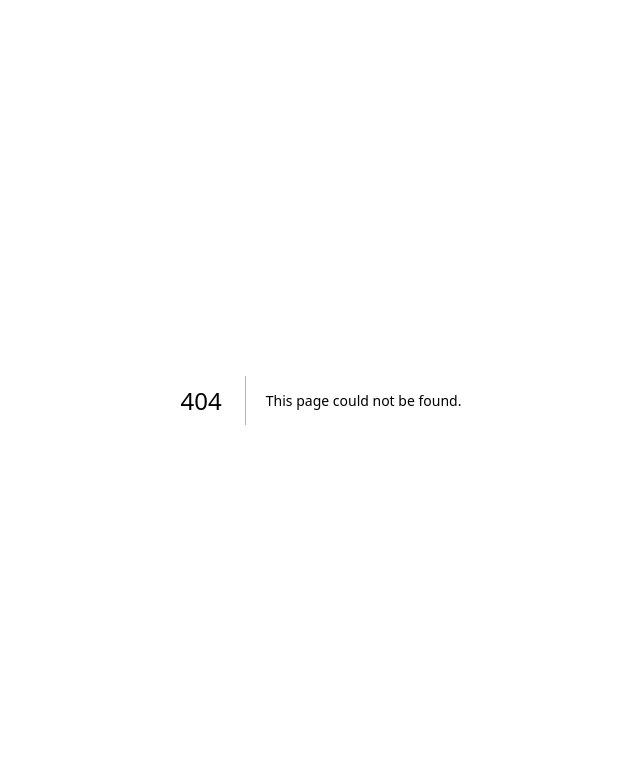
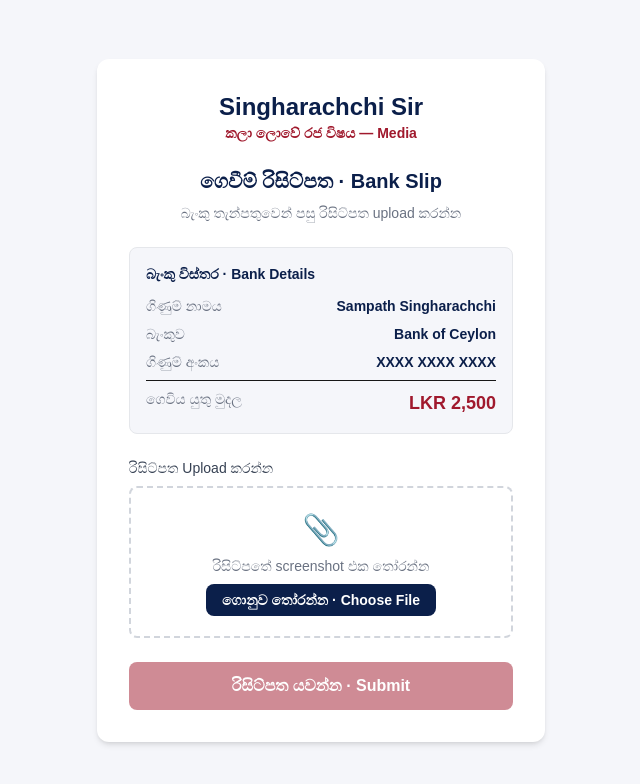
Before and after one commit to MKPGAP/singharachchi-lms, a Next.js app: page /payment in a window 1280 px wide. Before the commit this address had no page. Shown: the top 784 px of the page, without its empty margins (319-959 px from the left). Built offline with nearby package versions, Linux system fonts and the light colour scheme.

Commit message:
Add payment bank slip page

```diff
--- /dev/null
+++ b/app/payment/page.tsx
@@ -0,0 +1,124 @@
+'use client'
+import { useState } from 'react'
+
+export default function PaymentPage() {
+  const [file, setFile] = useState<File | null>(null)
+  const [uploading, setUploading] = useState(false)
+  const [success, setSuccess] = useState(false)
+
+  const handleUpload = async () => {
+    if (!file) return
+    setUploading(true)
+    // Upload logic will be added with Supabase storage
+    setTimeout(() => {
+      setUploading(false)
+      setSuccess(true)
+    }, 2000)
+  }
+
+  if (success) {
+    return (
+      <main className="min-h-screen bg-[#F5F6FA] flex items-center justify-center">
+        <div className="bg-white rounded-xl shadow-md p-8 w-full max-w-md text-center">
+          <div className="text-5xl mb-4">✅</div>
+          <h2 className="text-xl font-bold text-[#0B1F4A] mb-2">
+            ගෙවීම් රිසිට්පත යවා ඇත!
+          </h2>
+          <p className="text-gray-500 text-sm mb-6">
+            සිංහආරච්චි සර් විසින් අනුමත කළ පසු ඔබට email දැනුම්දීමක් ලැබේ.
+          </p>
+          <a href="/" className="bg-[#0B1F4A] text-white px-6 py-3 rounded-lg font-semibold hover:bg-[#1A3A7A] transition">
+            මුල් පිටුවට · Home
+          </a>
+        </div>
+      </main>
+    )
+  }
+
+  return (
+    <main className="min-h-screen bg-[#F5F6FA] flex items-center justify-center">
+      <div className="bg-white rounded-xl shadow-md p-8 w-full max-w-md">
+        {/* Header */}
+        <div className="text-center mb-6">
+          <h1 className="text-2xl font-bold text-[#0B1F4A]">
+            Singharachchi Sir
+          </h1>
+          <p className="text-[#A0192D] text-sm font-semibold">
+            කලා ලොවේ රජ විෂය — Media
+          </p>
+        </div>
+
+        <h2 className="text-xl font-bold text-[#0B1F4A] mb-2 text-center">
+          ගෙවීම් රිසිට්පත · Bank Slip
+        </h2>
+        <p className="text-center text-gray-500 text-sm mb-6">
+          බැංකු තැන්පතුවෙන් පසු රිසිට්පත upload කරන්න
+        </p>
+
+        {/* Bank Details */}
+        <div className="bg-[#F5F6FA] rounded-lg p-4 mb-6 border border-gray-200">
+          <h3 className="font-bold text-[#0B1F4A] mb-3 text-sm">
+            බැංකු විස්තර · Bank Details
+          </h3>
+          <div className="space-y-2 text-sm">
+            <div className="flex justify-between">
+              <span className="text-gray-500">ගිණුම් නාමය</span>
+              <span className="font-semibold text-[#0B1F4A]">Sampath Singharachchi</span>
+            </div>
+            <div className="flex justify-between">
+              <span className="text-gray-500">බැංකුව</span>
+              <span className="font-semibold text-[#0B1F4A]">Bank of Ceylon</span>
+            </div>
+            <div className="flex justify-between">
+              <span className="text-gray-500">ගිණුම් අංකය</span>
+              <span className="font-semibold text-[#0B1F4A]">XXXX XXXX XXXX</span>
+            </div>
+            <div className="flex justify-between border-t pt-2 mt-2">
+              <span className="text-gray-500">ගෙවිය යුතු මුදල</span>
+              <span className="font-bold text-[#A0192D] text-lg">LKR 2,500</span>
+            </div>
+          </div>
+        </div>
+
+        {/* File Upload */}
+        <div className="mb-6">
+          <label className="block text-sm font-medium text-gray-700 mb-2">
+            රිසිට්පත Upload කරන්න
+          </label>
+          <div className="border-2 border-dashed border-gray-300 rounded-lg p-6 text-center hover:border-[#0B1F4A] transition">
+            <div className="text-3xl mb-2">📎</div>
+            <p className="text-sm text-gray-500 mb-3">
+              රිසිට්පතේ screenshot එක තෝරන්න
+            </p>
+            <input
+              type="file"
+              accept="image/*"
+              onChange={(e) => setFile(e.target.files?.[0] || null)}
+              className="hidden"
+              id="slip-upload"
+            />
+            <label
+              htmlFor="slip-upload"
+              className="bg-[#0B1F4A] text-white px-4 py-2 rounded-lg text-sm font-semibold cursor-pointer hover:bg-[#1A3A7A] transition"
+            >
+              ගොනුව තෝරන්න · Choose File
+            </label>
+            {file && (
+              <p className="text-sm text-green-600 mt-2 font-medium">
+                ✓ {file.name}
+              </p>
+            )}
+          </div>
+        </div>
+
+        <button
+          onClick={handleUpload}
+          disabled={!file || uploading}
+          className="w-full bg-[#A0192D] text-white py-3 rounded-lg font-semibold hover:bg-[#8a1526] transition disabled:opacity-50"
+        >
+          {uploading ? 'යවමින්...' : 'රිසිට්පත යවන්න · Submit'}
+        </button>
+      </div>
+    </main>
+  )
+}
```
